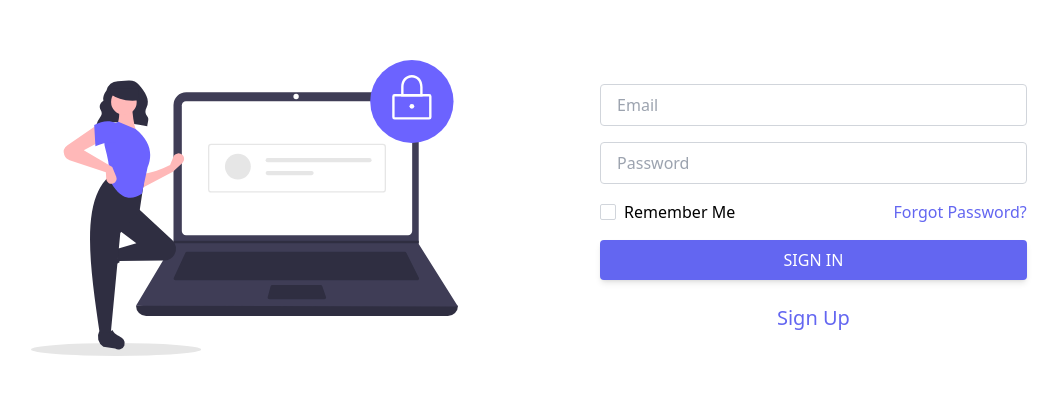
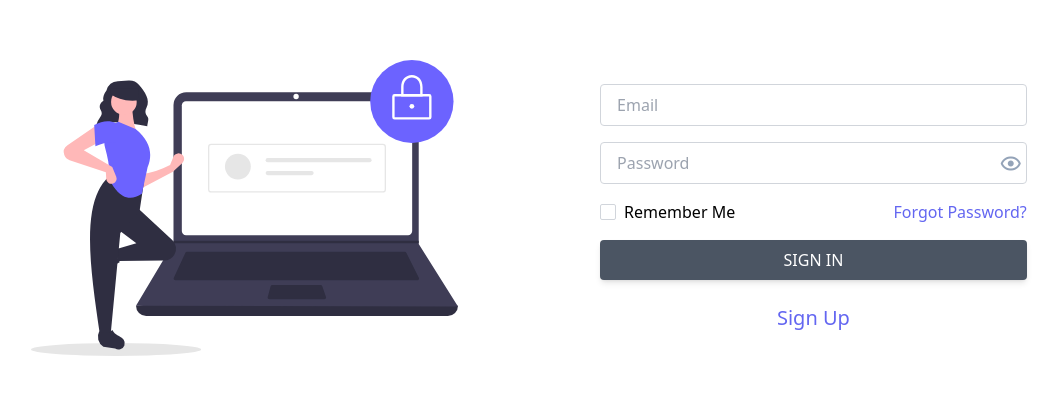
Before and after one commit to gugazimmermann/amplify-login, a React (Create React App) app: page / in a window 1280 px wide. Shown: the part 192-586 px from the top of the page, without its empty margins (111-1169 px from the left). Built offline with nearby package versions, Linux system fonts and the light colour scheme.

Commit message:
refactory components

```diff
--- /dev/null
+++ b/src/components/AuthButton.jsx
@@ -0,0 +1,16 @@
+export default function AuthButton({ text, disabled, handler }) {
+	return (
+		<button
+			type="button"
+			onClick={handler}
+			disabled={disabled}
+			className={`${
+				disabled
+					? 'bg-gray-600 cursor-not-allowed'
+					: 'bg-indigo-500 cursor-pointer hover:bg-amber-500 hover:shadow-md focus:bg-amber-500 focus:shadow-md focus:outline-none focus:ring-0 active:bg-amber-500 active:shadow-md'
+			} inline-block px-2 py-2 text-white font-medium uppercase rounded shadow-md transition duration-150 ease-in-out w-full`}
+		>
+			{text}
+		</button>
+	);
+}
--- /dev/null
+++ b/src/components/AuthLink.jsx
@@ -0,0 +1,14 @@
+import { Link } from "react-router-dom";
+
+const AuthLink = ({ to, text, size }) => {
+  return (
+    <Link
+      to={to}
+      className={`text-indigo-500 hover:text-amber-500 duration-200 transition ease-in-out ${size && `text-${size}`}`}
+    >
+      {text}
+    </Link>
+  );
+};
+
+export default AuthLink;
--- /dev/null
+++ b/src/components/Input.jsx
@@ -0,0 +1,29 @@
+import { useState } from 'react';
+
+const Input = ({ type, placeholder, value, handler }) => {
+	const [inputType, setInputType] = useState(type);
+
+	function handleChangeInputType() {
+		if (inputType === 'password') setInputType('text');
+		else if (inputType === 'text') setInputType('password');
+	}
+
+	return (
+		<div className="relative">
+			<input
+				type={inputType}
+				value={value}
+				onChange={(e) => handler(e.target.value)}
+				className=" block w-full px-4 py-2 font-normal border border-solid border-gray-300 rounded transition ease-in-out m-0 focus:border-indigo-500 focus:outline-none"
+				placeholder={placeholder}
+			/>
+			{type === 'password' && (
+				<button type="button" onClick={() => handleChangeInputType()} className="absolute top-1.5 right-1">
+					<i className={`bx bx-${inputType === 'password' ? 'show' : 'hide'} text-slate-400 text-2xl`} />
+				</button>
+			)}
+		</div>
+	);
+}
+
+export default Input;
--- /dev/null
+++ b/src/components/RememberMe.jsx
@@ -0,0 +1,19 @@
+const RememberMe = ({ remember, setRemember }) => {
+  return (
+    <div className="form-group form-check">
+      <input
+        type="checkbox"
+        name="checkbox"
+        id="checkbox"
+        defaultChecked={remember}
+        onChange={() => setRemember(!remember)}
+        className="form-check-input appearance-none h-4 w-4 border border-gray-300 rounded-sm bg-white checked:bg-indigo-500 checked:border-indigo-500 focus:outline-none transition duration-200 mt-1 align-top bg-no-repeat bg-center bg-contain float-left mr-2 cursor-pointer"
+      />
+      <label className="form-check-label inline-block" htmlFor="checkbox">
+        Remember Me
+      </label>
+    </div>
+  );
+};
+
+export default RememberMe;
--- a/src/pages/auth/SignIn.jsx
+++ b/src/pages/auth/SignIn.jsx
@@ -1,62 +1,54 @@
-import { useEffect } from "react";
-import { useOutletContext, Link } from "react-router-dom";
+import { useEffect, useState } from "react";
+import { useOutletContext } from "react-router-dom";
+import Input from "../../components/Input";
+import RememberMe from "../../components/RememberMe";
+import AuthLink from "../../components/AuthLink";
+import AuthButton from "../../components/AuthButton";
 import SignInImage from "../../images/signin.svg";
 
 export default function SignIn() {
   const { setImg } = useOutletContext();
+  const [email, setEmail] = useState("");
+  const [pwd, setPwd] = useState("");
+  const [remember, setRemember] = useState(false);
 
   useEffect(() => {
     setImg(SignInImage);
   }, [setImg]);
 
+  const disabled = () => email === "" || pwd === "";
+
   return (
     <form>
       <div className="mb-4">
-        <input
+        <Input
           type="email"
-          className="block w-full px-4 py-2 font-normal border border-solid border-gray-300 rounded transition ease-in-out m-0 focus:border-indigo-500 focus:outline-none"
           placeholder="Email"
+          value={email}
+          handler={setEmail}
         />
       </div>
       <div className="mb-4">
-        <input
+        <Input
           type="password"
-          className="block w-full px-4 py-2 font-normal border border-solid border-gray-300 rounded transition ease-in-out m-0 focus:border-indigo-500 focus:outline-none"
           placeholder="Password"
+          value={pwd}
+          handler={setPwd}
         />
       </div>
       <div className="flex justify-between items-center mb-4">
-        <div className="form-group form-check">
-          <input
-            type="checkbox"
-            name="checkbox"
-            id="checkbox"
-            className="form-check-input appearance-none h-4 w-4 border border-gray-300 rounded-sm bg-white checked:bg-indigo-500 checked:border-indigo-500 focus:outline-none transition duration-200 mt-1 align-top bg-no-repeat bg-center bg-contain float-left mr-2 cursor-pointer"
-          />
-          <label className="form-check-label inline-block" htmlFor="checkbox">
-            Remember Me
-          </label>
-        </div>
-        <Link
-          to="/forgorpassword"
-          className="text-indigo-500 hover:text-amber-500 duration-200 transition ease-in-out"
-        >
-          Forgot Password?
-        </Link>
+        <RememberMe remember={remember} setRemember={setRemember} />
+        <AuthLink to="/forgorpassword" text="Forgot Password?" />
       </div>
-      <button
-        type="button"
-        className="bg-indigo-500 cursor-pointer hover:bg-amber-500 hover:shadow-md focus:bg-amber-500 focus:shadow-md focus:outline-none focus:ring-0 active:bg-amber-500 active:shadow-md inline-block px-2 py-2 text-white font-medium uppercase rounded shadow-md transition duration-150 ease-in-out w-full"
-      >
-        Sign In
-      </button>
+      <AuthButton
+        text="Sign In"
+        disabled={disabled()}
+        handler={() => {
+          console.log(email, pwd, remember);
+        }}
+      />
       <div className="w-full text-center mt-6">
-        <Link
-          to="/signup"
-          className="text-xl text-indigo-500 hover:text-amber-500 duration-200 transition ease-in-out"
-        >
-          Sign Up
-        </Link>
+        <AuthLink to="/signup" text="Sign Up" size="xl" />
       </div>
     </form>
   );
```
